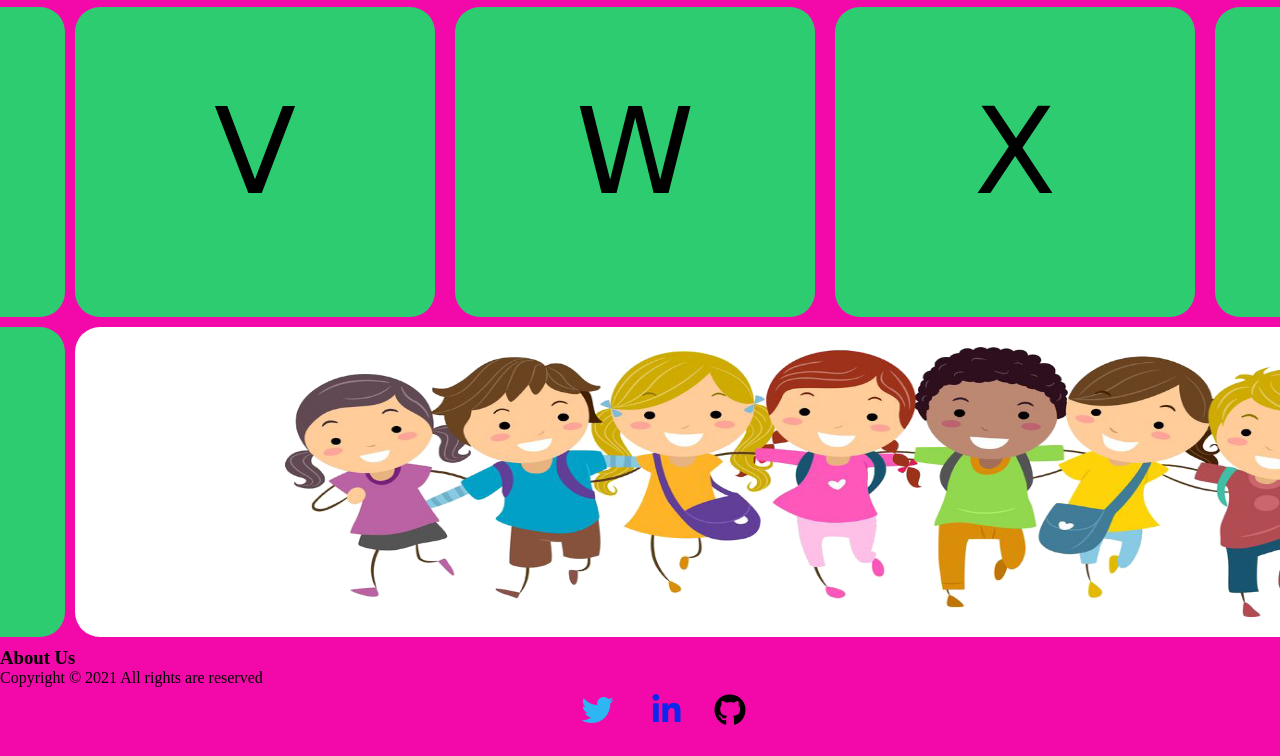
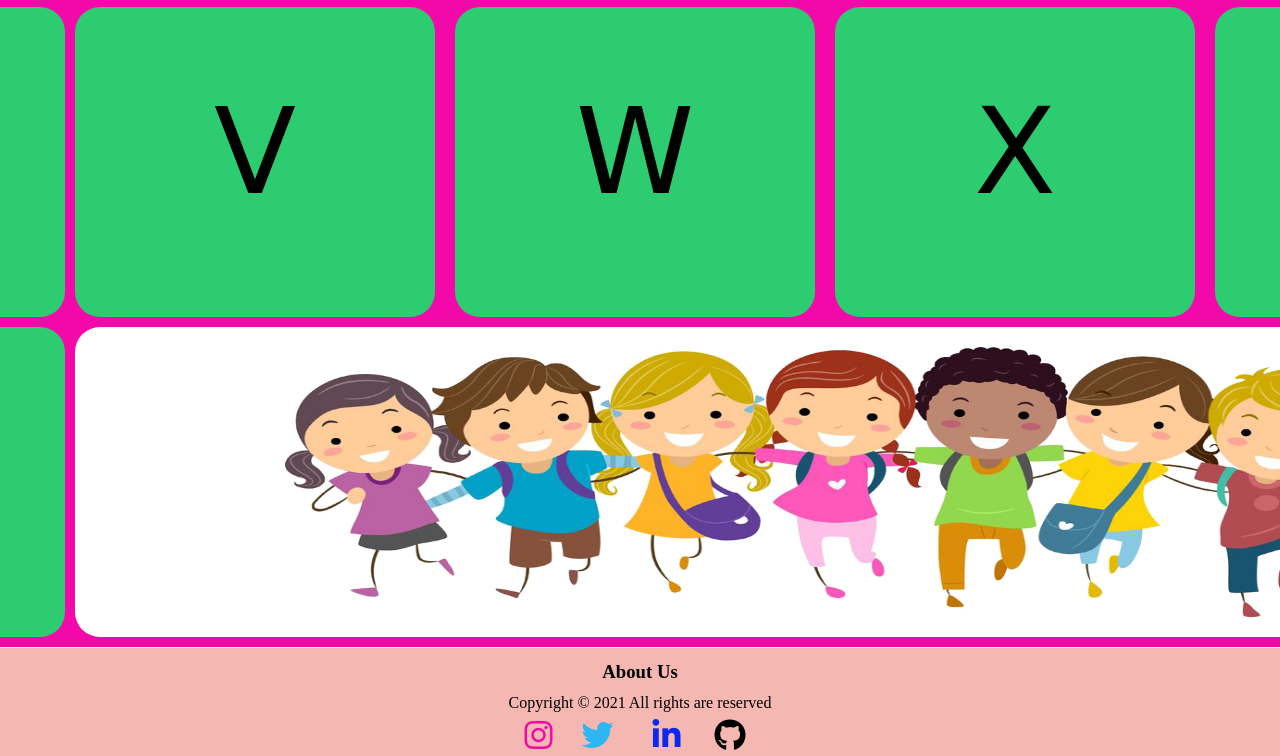
Before and after one commit to Abhishekamanchi/Alphabet, a plain HTML site: page index.html in a window 1280 px wide. Shown: the part 1406-2162 px from the top of the page. Before the commit the page ends 2137 px from the top, so only its background shows below. Drawn offline with Linux system fonts and the light colour scheme; a web font is replaced by a local one.

Commit message:
Update index.html

```diff
--- a/index.html
+++ b/index.html
@@ -59,7 +59,7 @@
 
         <img id="kid" onclick="play(this.id)" src="/img/logo2.png" class="letter letter25">
     </div>
-    <div class="bottom">
+    <footer>
         <div class="footer">
             <h3>About Us</h3>
             <p>Copyright © 2021 All rights are reserved</p>
@@ -70,6 +70,6 @@
                 <a href="https://github.com/"><i class="fab fa-2x fa-github"></i></a>
             </div>
         </div>
-    </div>
+    </footer>
     <script src="/javascript/app.js"></script>
 </body>
```
